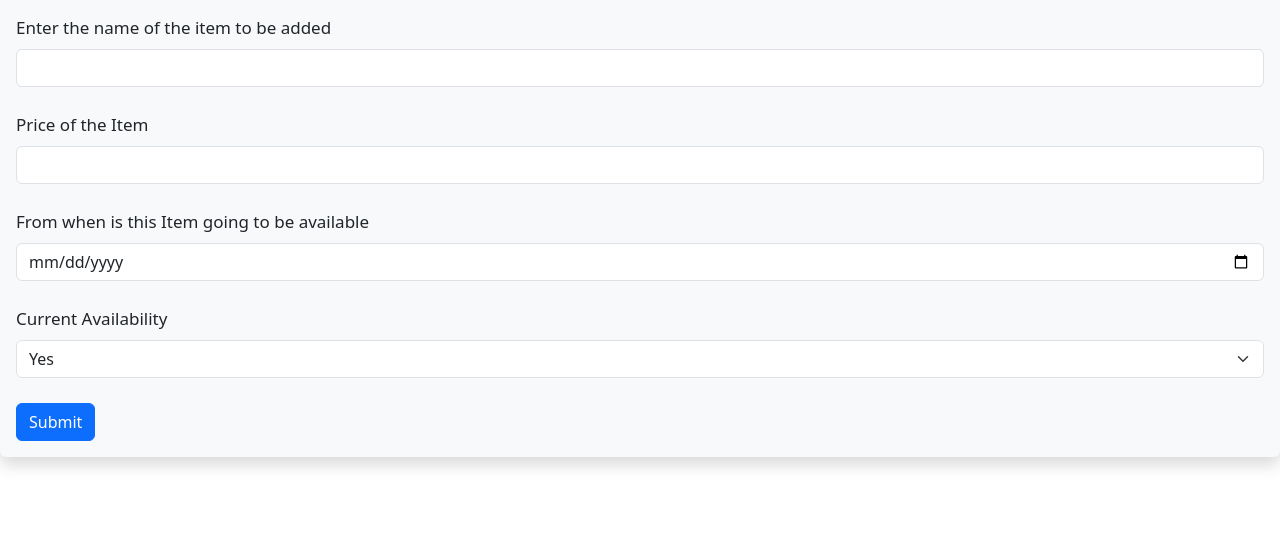
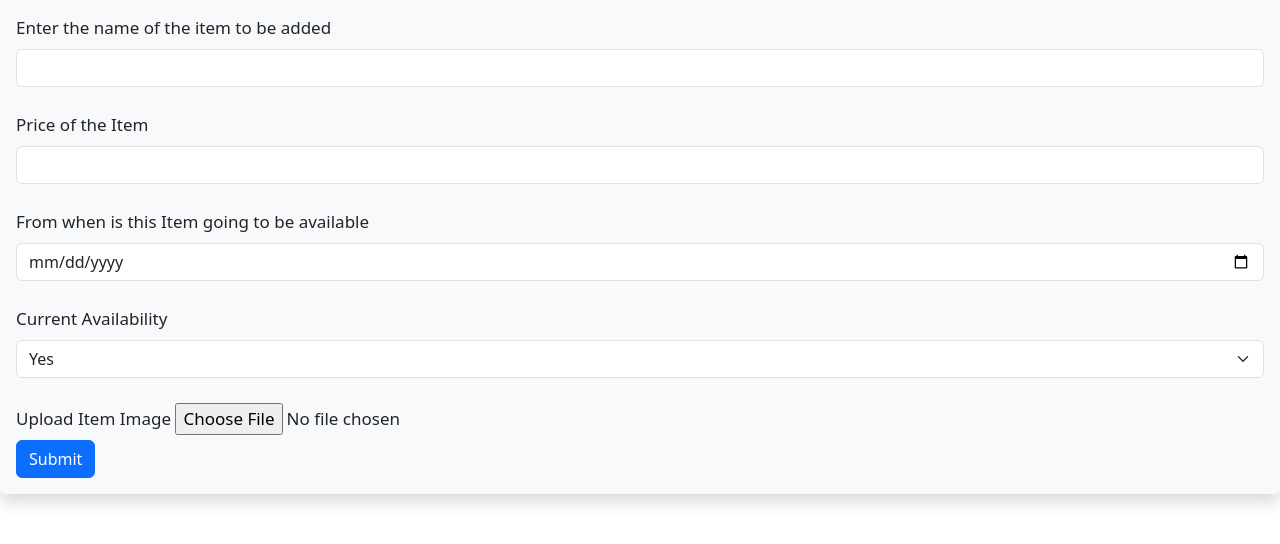
Before and after one commit to JackSparrow9875/Flask, a Flask app: page /admin/add_items in a window 1280 px wide. Shown: the part 187-731 px from the top of the page. Run offline with Flask 3, Linux system fonts and the light colour scheme; some libraries are stand-ins or nearby versions.

Commit message:
added the update cat and items functions

```diff
--- a/app.py
+++ b/app.py
@@ -2,10 +2,13 @@ from flask import Flask, render_template, flash, redirect, url_for, request
 from flask_sqlalchemy import SQLAlchemy
 from sqlalchemy.sql.expression import func
 from flask_wtf import FlaskForm
+from flask_wtf.file import FileField, FileAllowed
 from wtforms import StringField, PasswordField, SubmitField, DateField, SelectField
 from wtforms.validators import DataRequired, EqualTo, Length
 from werkzeug.security import generate_password_hash, check_password_hash
+from werkzeug.utils import secure_filename
 from flask_migrate import Migrate
+import os
 from datetime import datetime, timezone
 
 
@@ -54,6 +57,7 @@ class Items(db.Model):
     item_price = db.Column(db.Integer)
     date_added = db.Column(db.DateTime, default=datetime.now(timezone.utc))
     available = db.Column(db.Boolean, default=True)
+    item_img = db.Column(db.String)
 
     def __repr__(self):
         return f"<Item {self.item_name}; Price: {self.item_price}; Available: {self.available}"
@@ -83,13 +87,25 @@ class NewCategory(FlaskForm):
     cat_description = StringField("Category description", validators=[DataRequired()])
     submit = SubmitField("Submit")
 
+class UpdateCat(FlaskForm):
+    update_cat_name = StringField("Enter the updated name of the category")
+    update_cat_desp = StringField("Updated category description")
+    submit = SubmitField("Submit")
+
 class NewItem(FlaskForm):
     item_name = StringField("Enter the name of the item to be added", validators=[DataRequired()])
     item_price = StringField("Price of the Item", validators=[DataRequired()])
     date_added = DateField("From when is this Item going to be available", validators=[DataRequired()])
     availability = SelectField("Current Availability", choices=[('True', 'Yes'),('False', 'No')], validators=[DataRequired()])
+    item_img = FileField('Upload Item Image', validators=[FileAllowed(['jpg','png']), DataRequired()])
     submit = SubmitField("Submit")
 
+class UpdateItem(FlaskForm):
+    update_item_name = StringField("Updated name of the item")
+    update_item_price = StringField("Updated price of the item")
+    update_availability = SelectField("Change availability", choices=[('True', 'Yes'), ('False','No')])
+    update_item_img = FileField('Update the item image', validators=[FileAllowed(['jpg', 'png'])])
+    submit = SubmitField("Submit")
 
 #DEFINING ROUTES AND VIEWS
 @app.route('/')
@@ -167,6 +183,7 @@ def userlist():
 def admin():
     return render_template('admin.html')
 
+#CATEGORIES
 @app.route('/admin/new_category', methods=['GET', 'POST'])
 def new_cat():
     cat_name = None
@@ -187,21 +204,37 @@ def new_cat():
         form.cat_description.data = ""
     return render_template('new_cat.html', form=form)
 
+@app.route('/admin/category_list')
+def category_list():
+    categories = Category.query.all()
+    return render_template('catlist.html', categories=categories)
 
+@app.route('/admin/udpate_category', methods=['GET','POST'])
+def update_cat(cat_id):
+    form = UpdateCat()
+    return render_template('update_cat.html')
+
+
+#ITEMS
 @app.route("/admin/add_items", methods=["GET", "POST"])
 def add_item():
     item_name = None
     item_price = None
     date_added = None
     available = None
+    item_img = None
     form = NewItem()
     if form.validate_on_submit():
         item_name = form.item_name.data
         item_price = form.item_price.data
         date_added = form.date_added.data
         available = form.availability.data == 'True'
+        item_img = form.item_img.data
+
+        filename = secure_filename(item_img.filename)
+        item_img.save(os.path.join('./static/Images/', filename))
         try:
-            new_item = Items(item_name=item_name, item_price=item_price, date_added=date_added, available=available)
+            new_item = Items(item_name=item_name, item_price=item_price, date_added=date_added, available=available, item_img=filename)
             db.session.add(new_item)
             db.session.commit()
             flash("New Item added successfully")
@@ -211,12 +244,9 @@ def add_item():
         form.item_price.data = ""
         form.date_added.data = ""
         form.availability.data = ""
+        form.item_img.data = ""
     return render_template("newitem.html", form=form)
 
-@app.route('/admin/category_list')
-def category_list():
-    categories = Category.query.all()
-    return render_template('catlist.html', categories=categories)
 
 #Listing the Items that have been added so far
 @app.route("/item_list", methods=["GET", "POST"])
--- a/templates/home.html
+++ b/templates/home.html
@@ -65,11 +65,12 @@
             <p>Price: {{ item.item_price }}</p>
             <p>Date added: {{ item.date_added }}</p>
             <p>Current Availability: {{ item.available }}</p>
+            <button type="button" class="btn btn-primary">Browse Item..</button>
         </article>
         </div><br/>
         {% endfor %}
     </section>
-
+    <br/>
     <section>
         <h2>Browse by category...</h2><br/>
         {% for category in categories %}
--- a/templates/newitem.html
+++ b/templates/newitem.html
@@ -19,7 +19,7 @@
 
     <h1>Add New Item</h1>
     <div class="shadow p-3 mb-5 bg-body-tertiary rounded">
-        <form method="POST">
+        <form method="POST" enctype="multipart/form-data">
             {{ form.hidden_tag() }}
             {{ form.item_name.label(class="form-label") }}
             {{ form.item_name(class="form-control") }}
@@ -36,6 +36,9 @@
                 <option value="False">No</option>
             </select>
             <br/>
+            {{ form.item_img.label(class="form-label") }}
+            {{ form.item_img(class="form-control-file") }}
+            <br/>
             {{ form.submit(class="btn btn-primary") }}
         </form>
     </div>
```
Also changed, not shown: migrations/versions/bb131f66a357_added_the_image_filed_for_items_table.py (added, +32 -0 lines).
